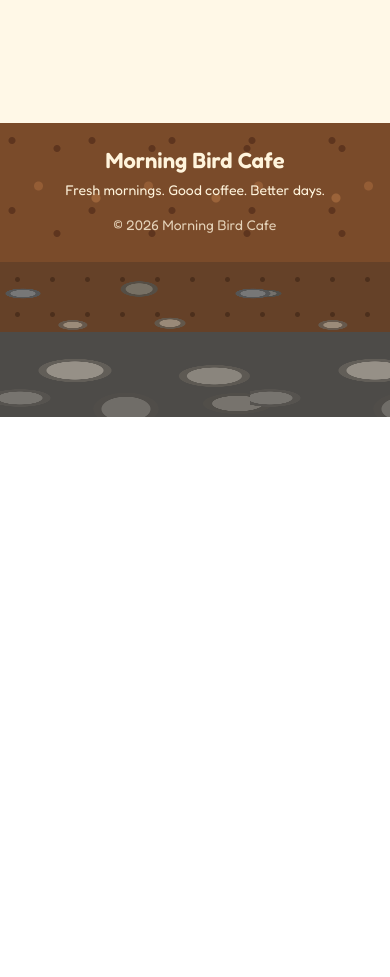
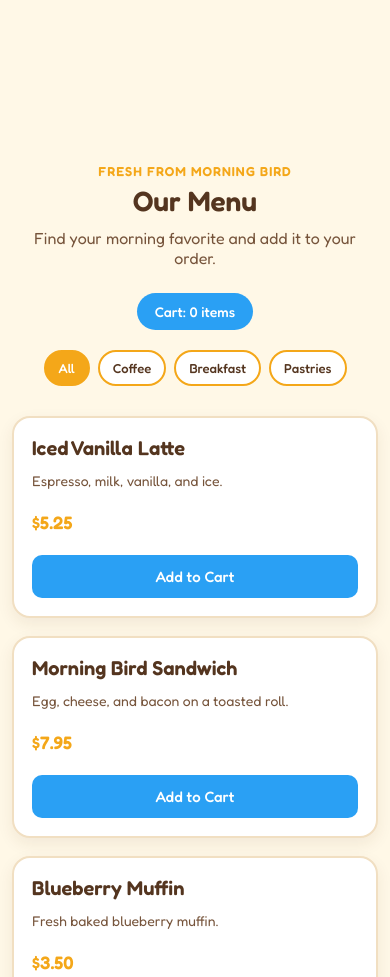
Before and after one commit to AnthonyRivera3/Morning-bird-cafe, a React app in the folder frontend/: page / in a window 390 px wide. Shown: the part 1020-1997 px from the top of the page. Before the commit the page ends 1437 px from the top, so only its background shows below. Built offline with nearby package versions, Linux system fonts and the light colour scheme; the HTML template or start-up script is replaced by a standard one.

Commit message:
Adding the order section part of the page. checking for mobile responsivness and styling along with functionality

```diff
--- a/frontend/src/App.jsx
+++ b/frontend/src/App.jsx
@@ -3,6 +3,7 @@ import Navbar from './components/navbar/Navbar.jsx';
 import Footer from "./components/footer/Footer.jsx";
 import Order from "./components/order/Order.jsx";
 import Hero from "./components/hero/Hero.jsx";
+import Menu from "./components/menu/Menu.jsx";
 
 function App() {
 
@@ -14,6 +15,8 @@ function App() {
         <Hero />
 
         <Order />
+
+        <Menu />
       </main>
 
       <Footer />
--- /dev/null
+++ b/frontend/src/components/menu/Menu-mobile.css
@@ -0,0 +1,151 @@
+/* =========================
+   MOBILE MENU
+   ========================= */
+
+@media (max-width: 768px) {
+
+  .menu-section {
+    padding:
+      50px
+      16px
+      70px;
+
+    scroll-margin-top: 180px;
+  }
+
+
+  /* =========================
+     HEADING
+     ========================= */
+
+  .menu-heading h1 {
+    font-size: 32px;
+  }
+
+
+  .menu-eyebrow {
+    font-size: 13px;
+  }
+
+
+  .menu-description {
+    font-size: 16px;
+  }
+
+
+  /* =========================
+     CART COUNT
+     ========================= */
+
+  .menu-cart-count {
+    margin:
+      0
+      auto
+      20px;
+
+    font-size: 14px;
+  }
+
+
+  /* =========================
+     CATEGORY FILTER
+     ========================= */
+
+  .menu-category-filter {
+    gap: 10px;
+
+    margin-bottom: 30px;
+  }
+
+
+  .category-button {
+    padding:
+      9px
+      16px;
+
+    font-size: 14px;
+  }
+
+
+  /* =========================
+     MENU GRID
+     ========================= */
+
+  .menu-grid {
+    grid-template-columns: 1fr;
+
+    gap: 18px;
+  }
+
+
+  /* =========================
+     MENU ITEM
+     ========================= */
+
+  .menu-item {
+    min-height: 0;
+
+    padding: 20px;
+  }
+
+
+  .menu-item-info h3 {
+    font-size: 20px;
+  }
+
+
+  .menu-item-description {
+    font-size: 14px;
+  }
+
+
+  .menu-item-price {
+    font-size: 18px;
+  }
+
+
+  .add-to-cart-button {
+    font-size: 15px;
+  }
+
+}
+
+
+/* =========================
+   SMALL PHONES
+   ========================= */
+
+@media (max-width: 480px) {
+
+  .menu-section {
+    padding:
+      40px
+      12px
+      60px;
+  }
+
+
+  .menu-heading h1 {
+    font-size: 28px;
+  }
+
+
+  .menu-category-filter {
+    gap: 8px;
+  }
+
+
+  .category-button {
+    padding:
+      8px
+      13px;
+
+    font-size: 13px;
+  }
+
+
+  .menu-item {
+    padding: 18px;
+  }
+
+}
--- /dev/null
+++ b/frontend/src/components/menu/Menu.css
@@ -0,0 +1,284 @@
+/* =========================
+   MENU SECTION
+   ========================= */
+
+.menu-section {
+  width: 100%;
+
+  min-height: 700px;
+
+  padding: 70px 24px 90px;
+
+  background-color: #fff8e7;
+
+  font-family: "Fredoka", sans-serif;
+
+  scroll-margin-top: 170px;
+}
+
+
+/* =========================
+   MENU CONTAINER
+   ========================= */
+
+.menu-container {
+  width: 100%;
+
+  max-width: 1200px;
+
+  margin: 0 auto;
+}
+
+
+/* =========================
+   MENU HEADING
+   ========================= */
+
+.menu-heading {
+  text-align: center;
+
+  margin-bottom: 25px;
+}
+
+
+.menu-eyebrow {
+  margin: 0 0 5px;
+
+  color: #f4a719;
+
+  font-size: 16px;
+  font-weight: 600;
+
+  text-transform: uppercase;
+
+  letter-spacing: 1px;
+}
+
+
+.menu-heading h1 {
+  margin: 0;
+
+  color: #54351f;
+
+  font-size: 42px;
+}
+
+
+.menu-description {
+  max-width: 600px;
+
+  margin: 10px auto 0;
+
+  color: #76543b;
+
+  font-size: 18px;
+}
+
+
+/* =========================
+   CART COUNT
+   ========================= */
+
+.menu-cart-count {
+  width: fit-content;
+
+  margin: 0 0 20px auto;
+
+  padding: 10px 18px;
+
+  border-radius: 20px;
+
+  background-color: #2aa0f4;
+
+  color: white;
+
+  font-size: 15px;
+  font-weight: 500;
+}
+
+
+/* =========================
+   CATEGORY FILTER
+   ========================= */
+
+.menu-category-filter {
+  display: flex;
+
+  justify-content: center;
+
+  flex-wrap: wrap;
+
+  gap: 14px;
+
+  margin-bottom: 40px;
+}
+
+
+.category-button {
+  padding: 10px 22px;
+
+  border: 2px solid #f4a719;
+
+  border-radius: 25px;
+
+  background-color: white;
+
+  color: #54351f;
+
+  font-family: inherit;
+  font-size: 16px;
+  font-weight: 500;
+
+  cursor: pointer;
+
+  transition:
+    background-color 0.2s ease,
+    color 0.2s ease,
+    transform 0.2s ease;
+}
+
+
+.category-button:hover {
+  transform: translateY(-2px);
+
+  background-color: #fff1ca;
+}
+
+
+.category-button.active {
+  background-color: #f4a719;
+
+  color: white;
+}
+
+
+/* =========================
+   MENU GRID
+   ========================= */
+
+.menu-grid {
+  display: grid;
+
+  grid-template-columns:
+    repeat(3, 1fr);
+
+  gap: 24px;
+}
+
+
+/* =========================
+   MENU ITEM CARD
+   ========================= */
+
+.menu-item {
+  display: flex;
+
+  flex-direction: column;
+
+  justify-content: space-between;
+
+  min-height: 240px;
+
+  padding: 24px;
+
+  border: 2px solid #f1dfc2;
+
+  border-radius: 18px;
+
+  background-color: white;
+
+  box-shadow:
+    0 6px 16px rgba(84, 53, 31, 0.08);
+
+  transition:
+    transform 0.2s ease,
+    box-shadow 0.2s ease,
+    border-color 0.2s ease;
+}
+
+
+.menu-item:hover {
+  transform: translateY(-5px);
+
+  border-color: #f4a719;
+
+  box-shadow:
+    0 10px 22px rgba(84, 53, 31, 0.13);
+}
+
+
+/* =========================
+   MENU ITEM TEXT
+   ========================= */
+
+.menu-item-info h3 {
+  margin:
+    0
+    0
+    10px;
+
+  color: #54351f;
+
+  font-size: 22px;
+}
+
+
+.menu-item-description {
+  margin:
+    0
+    0
+    20px;
+
+  color: #76543b;
+
+  line-height: 1.5;
+}
+
+
+.menu-item-price {
+  margin: 0;
+
+  color: #f4a719;
+
+  font-size: 20px;
+  font-weight: 600;
+}
+
+
+/* =========================
+   ADD TO CART
+   ========================= */
+
+.add-to-cart-button {
+  width: 100%;
+
+  margin-top: 22px;
+
+  padding: 12px 18px;
+
+  border: none;
+
+  border-radius: 10px;
+
+  background-color: #2aa0f4;
+
+  color: white;
+
+  font-family: inherit;
+
+  font-size: 16px;
+  font-weight: 500;
+
+  cursor: pointer;
+
+  transition:
+    background-color 0.2s ease,
+    transform 0.2s ease;
+}
+
+
+.add-to-cart-button:hover {
+  background-color: #168fe0;
+
+  transform: translateY(-2px);
+}
--- /dev/null
+++ b/frontend/src/components/menu/Menu.jsx
@@ -0,0 +1,104 @@
+import { useState } from "react";
+
+import "./Menu.css";
+import "./Menu-mobile.css";
+
+import MenuItem from "./MenuItem.jsx";
+import MenuCategoryFilter from "./MenuCategoryFilter.jsx";
+
+import menuItems from "../../data/menuItems.js";
+
+function Menu() {
+  const [selectedCategory, setSelectedCategory] = useState("All");
+
+  const [cart, setCart] = useState([]);
+
+  const categories = [
+    "All",
+    ...new Set(menuItems.map((item) => item.category)),
+  ];
+
+
+  // Show every item when All is selected.
+  // Otherwise, only show items from the selected category.
+  const filteredItems =
+    selectedCategory === "All"
+      ? menuItems
+      : menuItems.filter(
+          (item) => item.category === selectedCategory
+        );
+
+
+  // Add the selected menu item to the cart.
+  function addToCart(item) {
+    setCart([...cart, item]);
+  }
+
+
+  return (
+    <section id="menu" className="menu-section">
+
+      <div className="menu-container">
+
+        {/* =========================
+            MENU HEADING
+            ========================= */}
+
+        <div className="menu-heading">
+
+          <p className="menu-eyebrow">
+            Fresh from Morning Bird
+          </p>
+
+          <h1>Our Menu</h1>
+
+          <p className="menu-description">
+            Find your morning favorite and add it to your order.
+          </p>
+
+        </div>
+
+
+        {/* =========================
+            CART COUNT
+            ========================= */}
+
+        <div className="menu-cart-count">
+          Cart: {cart.length} {cart.length === 1 ? "item" : "items"}
+        </div>
+
+
+        {/* =========================
+            CATEGORY FILTER
+            ========================= */}
+
+        <MenuCategoryFilter
+          categories={categories}
+          selectedCategory={selectedCategory}
+          setSelectedCategory={setSelectedCategory}
+        />
+
+
+        {/* =========================
+            MENU ITEMS
+            ========================= */}
+
+        <div className="menu-grid">
+
+          {filteredItems.map((item) => (
+            <MenuItem
+              key={item.id}
+              item={item}
+              addToCart={addToCart}
+            />
+          ))}
+
+        </div>
+
+      </div>
+
+    </section>
+  );
+}
+
+export default Menu;
--- /dev/null
+++ b/frontend/src/components/menu/MenuCategoryFilter.jsx
@@ -0,0 +1,28 @@
+function MenuCategoryFilter({
+  categories,
+  selectedCategory,
+  setSelectedCategory,
+}) {
+  return (
+    <div className="menu-category-filter">
+
+      {categories.map((category) => (
+        <button
+          type="button"
+          key={category}
+          className={
+            selectedCategory === category
+              ? "category-button active"
+              : "category-button"
+          }
+          onClick={() => setSelectedCategory(category)}
+        >
+          {category}
+        </button>
+      ))}
+
+    </div>
+  );
+}
+
+export default MenuCategoryFilter;
--- /dev/null
+++ b/frontend/src/components/menu/MenuItem.jsx
@@ -0,0 +1,27 @@
+function MenuItem({ item, addToCart }) {
+  return (
+    <article className="menu-item">
+      <div className="menu-item-info">
+        <h3>{item.name}</h3>
+
+        <p className="menu-item-description">
+          {item.description}
+        </p>
+
+        <p className="menu-item-price">
+          ${item.price.toFixed(2)}
+        </p>
+      </div>
+
+      <button
+        type="button"
+        className="add-to-cart-button"
+        onClick={() => addToCart(item)}
+      >
+        Add to Cart
+      </button>
+    </article>
+  );
+}
+
+export default MenuItem;
--- a/frontend/src/components/order/Order.css
+++ b/frontend/src/components/order/Order.css
@@ -238,6 +238,9 @@
   font-size: 18px;
 
   cursor: pointer;
+
+  display: inline-block;
+  text-decoration: none;
 }
 
 
--- a/frontend/src/components/order/Order.jsx
+++ b/frontend/src/components/order/Order.jsx
@@ -95,12 +95,12 @@ function Order() {
             ========================= */}
 
                 {selectedLocation && (
-          <button
-            type="button"
+                    <a
+                        href="#menu"
                         className="continue-order-button"
                     >
                         Continue to Menu
-          </button>
+                    </a>
                 )}
 
             </div>
--- /dev/null
+++ b/frontend/src/data/menuItems.js
@@ -0,0 +1,27 @@
+const menuItems = [
+  {
+    id: 1,
+    name: "Iced Vanilla Latte",
+    category: "Coffee",
+    description: "Espresso, milk, vanilla, and ice.",
+    price: 5.25,
+  },
+
+  {
+    id: 2,
+    name: "Morning Bird Sandwich",
+    category: "Breakfast",
+    description: "Egg, cheese, and bacon on a toasted roll.",
+    price: 7.95,
+  },
+
+  {
+    id: 3,
+    name: "Blueberry Muffin",
+    category: "Pastries",
+    description: "Fresh baked blueberry muffin.",
+    price: 3.50,
+  },
+];
+
+export default menuItems;
```
Lines whose indentation alone changed are shown as unchanged.
